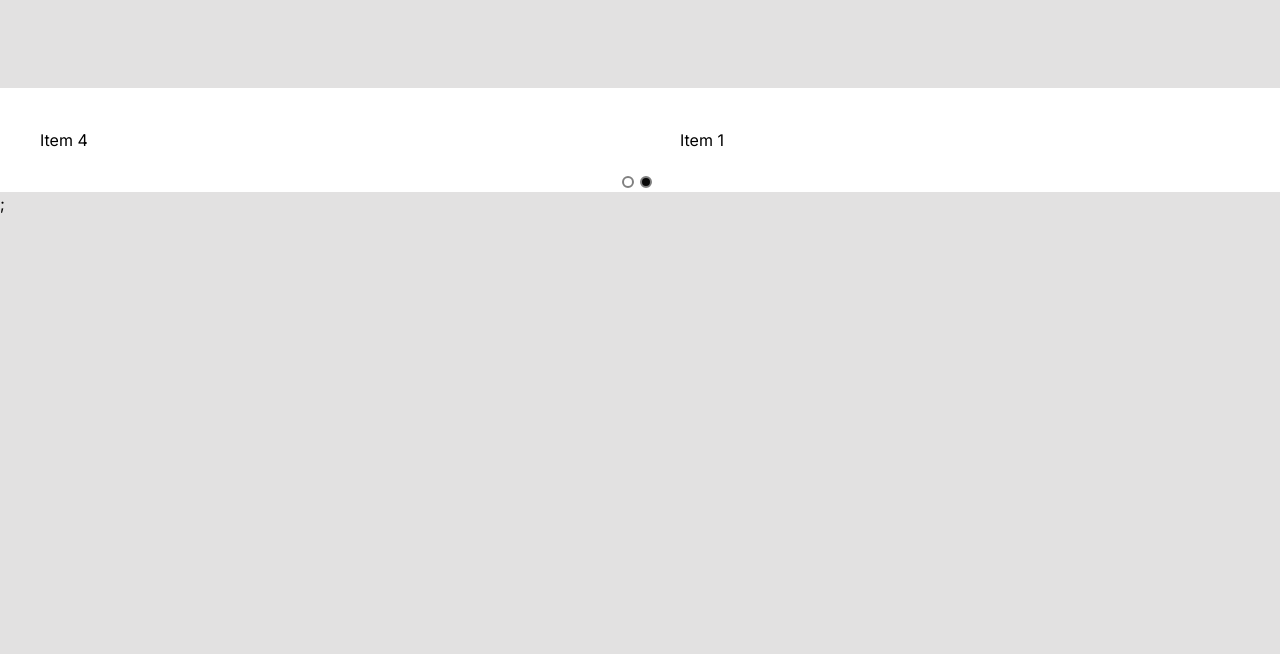
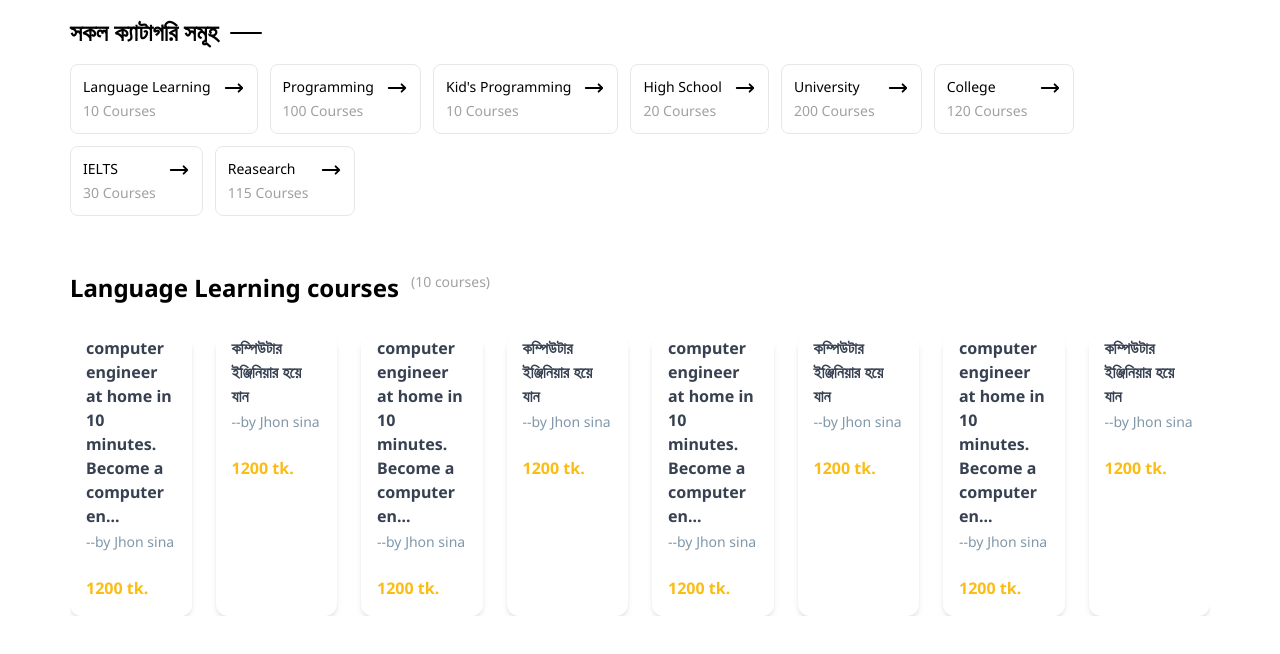
Before and after one commit to mamun-swe/nextjs-tailwind-components, a Next.js app: page / in a window 1280 px wide. Shown: the top 654 px of the page. Built offline with nearby package versions, Linux system fonts and the light colour scheme.

Commit message:
course category card added

```diff
--- /dev/null
+++ b/src/app/components/card/course-category.card.tsx
@@ -0,0 +1,29 @@
+import { HiOutlineArrowNarrowRight } from "react-icons/hi";
+
+type PropsTypes = {
+  title: string;
+  total_course: number;
+};
+
+export const CourseCategoryCard: React.FC<PropsTypes> = (
+  props: PropsTypes
+): JSX.Element => {
+  return (
+    <div className="group border rounded-lg p-3 cursor-pointer transition-all hover:border-primary">
+      <div className="flex gap-3">
+        <div className="grow">
+          <p className="text-sm mb-1 font-medium group-hover:text-primary">
+            {props.title}
+          </p>
+          <p className="text-sm text-muted">{props.total_course} Courses</p>
+        </div>
+        <div className="flex-none">
+          <HiOutlineArrowNarrowRight
+            size={22}
+            className="group-hover:text-primary"
+          />
+        </div>
+      </div>
+    </div>
+  );
+};
--- a/src/app/components/card/course.card.tsx
+++ b/src/app/components/card/course.card.tsx
@@ -20,27 +20,38 @@ export const CourseCard: React.FC<CourseCardPropsTypes> = (
   const stringShortner = (data: string) => {
     let arr = data.split("");
 
-    if (arr.length > 52) {
-      return arr.splice(0, 52).join("") + "...";
+    if (data.length > 70) {
+      return data.slice(0, 70) + "...";
     }
 
     return data;
   };
 
   return (
-    <div className="cursor-pointer overflow-hidden rounded-xl transition-all shadow-md hover:shadow-xl">
+    <div className="w-[250px] cursor-pointer overflow-hidden rounded-xl transition-all shadow-md hover:shadow-xl">
       {/* Banner container */}
-      <div
+      {/* <div
         className="w-full h-60 overflow-hidden bg-cover"
         style={{ backgroundImage: `url(${props.banner})` }}
-      />
+      /> */}
 
       {/* Content container */}
       <div className="-mt-10 rounded-tl-3xl rounded-tr-3xl p-4 bg-white">
-        {/* Title & owner */}
-        <div className="flex mb-8">
+        <p className="font-bold text-md text-gray-700">
+          {props.id % 2 === 0
+            ? stringShortner(props.title)
+            : stringShortner(
+                "Become a computer engineer at home in 10 minutes. Become a computer engineer at home in 10 minutes."
+              )}
+        </p>
+
+        <p className="text-sm font-light mt-1 mb-6 text-secondary">
+          --by Jhon sina
+        </p>
+        <p className="text-md font-semibold text-primary">{props.fee} tk.</p>
+        {/* <div className="flex mb-8">
           <div className="flex-grow">
-            <p className="font-bold text-sm text-gray-700">
+            <p className="font-bold text-lg text-gray-700">
               {stringShortner(props.title)}
             </p>
             <p className="text-xs italic text-gray-400">--by Jhon sina</p>
@@ -54,10 +65,10 @@ export const CourseCard: React.FC<CourseCardPropsTypes> = (
               />
             </div>
           </div>
-        </div>
+        </div> */}
 
         {/* Course duration, Total enrolled & Pricing */}
-        <div className="flex flex-wrap justify-end gap-2 mb-2">
+        {/* <div className="flex flex-wrap justify-end gap-2 mb-2">
           <div className="border px-[6px] py-1 rounded-md flex justify-between gap-2 text-gray-600 bg-gray-100">
             <LuClock3 size={14} />
             <p className="text-xs">{props.duration}</p>
@@ -71,17 +82,17 @@ export const CourseCard: React.FC<CourseCardPropsTypes> = (
             <p className="text-xs">Fee:</p>
             <p className="text-xs font-bold">{commaNumber(props.fee)}tk</p>
           </div>
-        </div>
+        </div> */}
 
         {/* Enroll button */}
-        <div className="text-right">
+        {/* <div className="text-right">
           <button
             type="button"
             className="rounded-md px-3 py-2 text-sm font-bold transition-all text-gray-600 bg-gray-200 hover:bg-gray-300"
           >
             এনরোল করুন
           </button>
-        </div>
+        </div> */}
       </div>
     </div>
   );
--- a/src/app/globals.css
+++ b/src/app/globals.css
@@ -3,5 +3,5 @@
 @tailwind utilities;
 
 body {
-  background: #e2e1e1;
+  background: #fff;
 }
--- a/src/app/layout.tsx
+++ b/src/app/layout.tsx
@@ -1,21 +1,24 @@
-import './globals.css'
-import { Inter } from 'next/font/google'
+import "./globals.css";
+import { Noto_Sans } from "next/font/google";
 
-const inter = Inter({ subsets: ['latin'] })
+const noto = Noto_Sans({
+  weight: ["400", "700"],
+  subsets: ["latin"],
+});
 
 export const metadata = {
-  title: 'Create Next App',
-  description: 'Generated by create next app',
-}
+  title: "Create Next App",
+  description: "Generated by create next app",
+};
 
 export default function RootLayout({
   children,
 }: {
-  children: React.ReactNode
+  children: React.ReactNode;
 }) {
   return (
     <html lang="en">
-      <body className={inter.className}>{children}</body>
+      <body className={noto.className}>{children}</body>
     </html>
-  )
+  );
 }
--- a/src/app/page.tsx
+++ b/src/app/page.tsx
@@ -1,18 +1,60 @@
-import { HeaderCarousel } from "@/app/components/carousel/header.carousel";
-import { TrainingCarousel } from "@/app/components/carousel/training.carousel";
-import { GroupCarousel } from "@/app/components/carousel/group.carousel";
+import { CourseCategoryCard } from "@/app/components/card/course-category.card";
+import { CourseCard } from "@/app/components/card/course.card";
 
 export default function Home() {
+  const data = [
+    { id: 1, title: "Language Learning", total_course: 10 },
+    { id: 1, title: "Programming", total_course: 100 },
+    { id: 1, title: "Kid's Programming", total_course: 10 },
+    { id: 1, title: "High School", total_course: 20 },
+    { id: 1, title: "University", total_course: 200 },
+    { id: 1, title: "College", total_course: 120 },
+    { id: 1, title: "IELTS", total_course: 30 },
+    { id: 1, title: "Reasearch", total_course: 115 },
+  ];
   return (
     <main className="py-4">
-      <div className="container">{/* <HeaderCarousel /> */}</div>
+      {/* Category container */}
+      <div className="container mb-10 md:mb-14">
+        <div className="inline-flex mb-3 md:mb-4">
+          <p className="text-lg md:text-2xl font-bold text-black">
+            সকল ক্যাটাগরি সমূহ
+          </p>
+          <span className="w-8 h-[2px] mt-4 ml-3 rounded-full bg-black" />
+        </div>
+        <div className="flex flex-wrap gap-3">
+          {data.map((item, i) => (
+            <CourseCategoryCard key={i} {...item} />
+          ))}
+        </div>
+      </div>
 
-      <br />
-      <br />
-      <br />
+      {/* Course list */}
+      <div className="container">
+        <div className="inline-flex gap-3 mb-6 md:mb-8">
+          <p className="text-lg md:text-2xl font-bold text-black">
+            Language Learning courses
+          </p>
 
-      {/* <TrainingCarousel /> */}
-      <GroupCarousel />
+          <p className="text-sm text-muted">(10 courses)</p>
+        </div>
+
+        <div className="flex gap-6 overflow-x-auto">
+          {data.map((item, i) => (
+            <CourseCard
+              key={i}
+              id={i + 1}
+              duration="100hr's"
+              fee={1200}
+              enrolled={120}
+              title="১০ মিনিটে কম্পিউটার ইঞ্জিনিয়ার হয়ে যান"
+              trainer_name="Mark Henry"
+              banner="https://img.freepik.com/free-photo/html-css-collage-concept-with-person_23-2150062008.jpg"
+              trainer_image="https://hips.hearstapps.com/hmg-prod/images/sam-worthington-avatar-the-way-of-the-water-1670323169.jpg?crop=0.528xw:1.00xh;0.134xw,0&resize=1200:*"
+            />
+          ))}
+        </div>
+      </div>
     </main>
   );
 }
```
